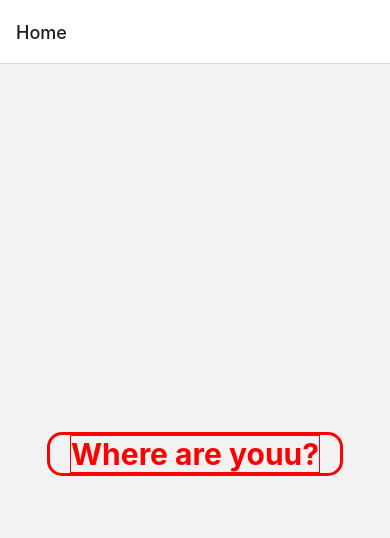
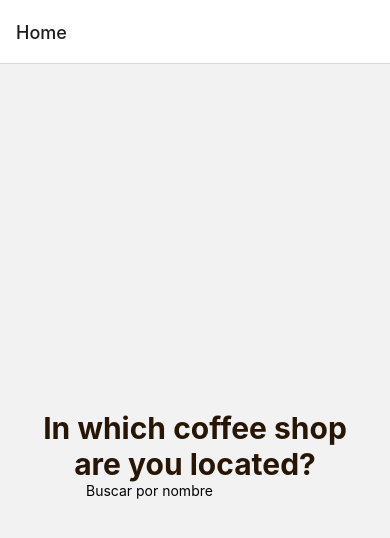
Before and after one commit to lozanoMiguel/coffee-valuation, a React Native app: screen /Home in a window 390 px wide. Shown: the top 538 px of the page. Built offline with nearby package versions, Linux system fonts and the light colour scheme.

Commit message:
new order

```diff
--- a/src/components/CoffeeShopList.jsx
+++ b/src/components/CoffeeShopList.jsx
@@ -1,18 +1,20 @@
 import React from "react";
-import { useEffect, useState } from "react";
+import { useState } from "react";
 import axios from "axios";
-import { View, Text, FlatList } from "react-native";
+import { View, Text, FlatList, TextInput, Button } from "react-native";
 
 import StyledText from "./StyledText";
+import StyledView from "./StyledView";
 
 const CoffeeShopList = ({ navigation }) => {
   const [cafeterias, setCafeterias] = useState([]);
+  const [filtroNombre, setFiltroNombre] = useState("");
   const apiKey =
     "Wqi4PxI8gwIFGb8RVVeAWeNQIa5dG23tkxQeK-FFr2JeWJLugGiTQ1q4NnUou5cgxMZzan28e5TocyQRyfxcwIAhptCy-kYQgeaAoFtxCO_XrSFv7nTcGMyONPEFZXYx"; // Reemplaza con tu clave de API de Yelp
   const location = "Barcelona";
   const categories = "coffee";
 
-  const fetchData = async (offset) => {
+  const fetchData = async () => {
     try {
       const response = await axios.get(
         "https://api.yelp.com/v3/businesses/search",
@@ -23,8 +25,7 @@ const CoffeeShopList = ({ navigation }) => {
           params: {
             location,
             categories,
-            limit: 50, // Límite por página
-            offset, // Ajusta el offset para la paginación
+            term: filtroNombre,
           },
         }
       );
@@ -33,9 +34,9 @@ const CoffeeShopList = ({ navigation }) => {
         const data = response.data.businesses;
         setCafeterias((prevCafeterias) => [...prevCafeterias, ...data]);
         // Verificar si hay más resultados y continuar la paginación
-        if (data.length === 50) {
+        /*if (data.length > 0) {
           fetchData(offset + 50);
-        }
+        }*/
       } else {
         console.error(`Error en la solicitud: ${response.status}`);
       }
@@ -44,24 +45,37 @@ const CoffeeShopList = ({ navigation }) => {
     }
   };
 
-  useEffect(() => {
+  /*useEffect(() => {
     fetchData(0); // Comenzar con offset 0
   }, []);
 
+  const filtrarCafeterias = () => {
+    const cafeteriasFiltradas = cafeterias.filter((cafe) =>
+      cafe.name.toLowerCase().includes(filtroNombre.toLowerCase())
+    );
+    setCafeterias(cafeteriasFiltradas);
+  };*/
+
   return (
-    <View style={{ flex: 1 }}>
+    <StyledView>
+      <TextInput
+        placeholder="Buscar por nombre"
+        value={filtroNombre}
+        onChangeText={(text) => setFiltroNombre(text)}
+      />
+      <Button title="Filtrar" onPress={fetchData} />
       <FlatList
         data={cafeterias}
         keyExtractor={(item) => item.id}
         renderItem={({ item }) => (
           <View>
             <Text>{item.name}</Text>
-            <Text>{item.location.address}</Text>
+            <Text>{item.location.address1}</Text>
           </View>
         )}
       />
-      <Text>{cafeterias.length}</Text>
-    </View>
+      <Text>{filtroNombre}</Text>
+    </StyledView>
   );
 };
 
--- a/src/components/Home.jsx
+++ b/src/components/Home.jsx
@@ -1,27 +1,18 @@
 import React from "react";
 import StyledText from "./StyledText";
 import StyledView from "./StyledView";
-import { TouchableNativeFeedback } from "react-native";
+import { TouchableNativeFeedback, TextInput } from "react-native";
 import { useNavigation } from "@react-navigation/native";
 
 const Home = () => {
   const navigation = useNavigation();
   return (
     <StyledView>
-      <StyledView
-        height={"child"}
-        width={"child"}
-        border={"border"}
-        borderBottomLeftRadius={"borderbottomleftradius"}
-        borderBottomRightRadius={"borderbottomrightradius"}
-        borderTopLeftRadius={"bordertopleftradius"}
-        borderTopRightRadius={"bordertoprightradius"}
-      >
-        <TouchableNativeFeedback
-          onPress={() => navigation.navigate("CoffeeShop")}
-        >
-          <StyledText>Where are youu?</StyledText>
-        </TouchableNativeFeedback>
+      <StyledView height={"child"} width={"child"}>
+        <StyledText color={"dark"}>
+          In which coffee shop are you located?
+        </StyledText>
+        <TextInput placeholder="Buscar por nombre" />
       </StyledView>
     </StyledView>
   );
--- a/src/components/StyledText.jsx
+++ b/src/components/StyledText.jsx
@@ -7,9 +7,13 @@ const styles = StyleSheet.create({
     color: theme.color.red,
     fontSize: theme.fontSizes.title,
     fontWeight: theme.fontWeight.bold,
+    textAlign: theme.textAlign.center,
   },
-  textColor: {
+  textColorWhite: {
     color: theme.color.white,
+  },
+  textColorDark: {
+    color: theme.color.dark,
   },
 });
 
@@ -22,7 +26,11 @@ export default function StyledText({
   style,
   ...restOfProps
 }) {
-  const textStyle = [styles.text, color === "white" && styles.textColor];
+  const textStyle = [
+    styles.text,
+    color === "white" && styles.textColorWhite,
+    color === "dark" && styles.textColorDark,
+  ];
 
   return (
     <Text style={textStyle} {...restOfProps}>
--- a/src/components/StyledView.jsx
+++ b/src/components/StyledView.jsx
@@ -7,7 +7,6 @@ const styles = StyleSheet.create({
     justifyContent: theme.justifyContent.center,
     alignItems: theme.alignItems.center,
     flexDirection: theme.flexDirection.column,
-    borderColor: theme.color.red,
     width: theme.width.father,
     height: theme.height.father,
     paddingRight: theme.padding.paddingRight,
--- a/src/theme.js
+++ b/src/theme.js
@@ -2,6 +2,10 @@ const theme = {
   color: {
     white: "#FFFFFF",
     red: "#FF0000",
+    dark: "#271605",
+  },
+  textAlign: {
+    center: "center",
   },
   fontSizes: {
     title: 30,
```
Also changed, not shown: src/components/StyledTextInput.jsx (added).
